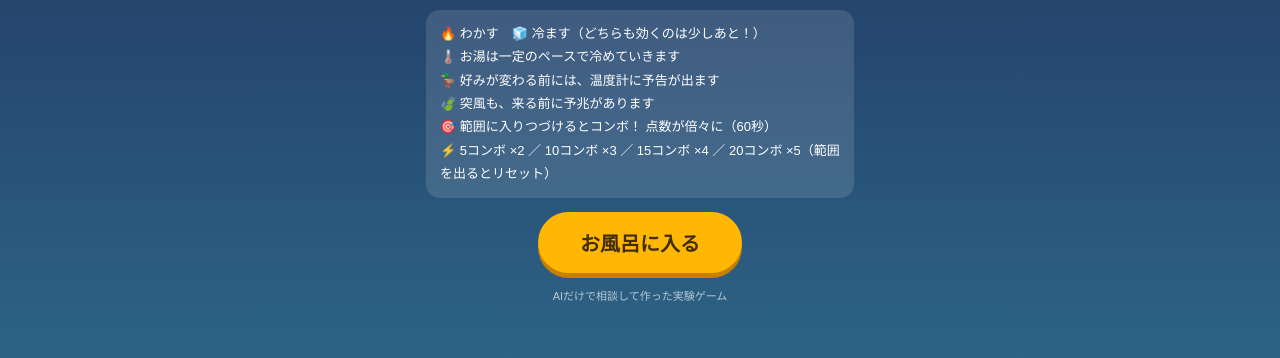
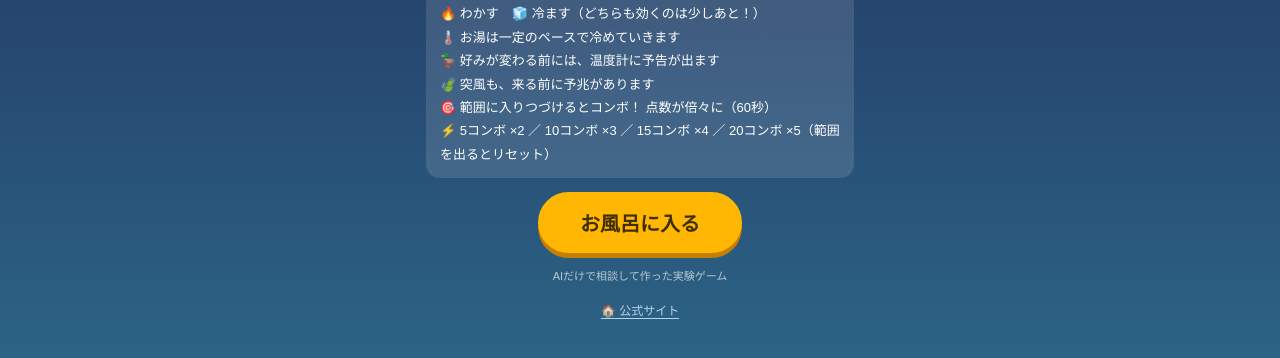
Before and after one commit to sakiyayoi/chodoii-yukagen, a plain HTML site: page index.html in a window 1280 px wide. Shown: the part 360-718 px from the top of the page. Drawn offline with Linux system fonts and the light colour scheme.

Commit message:
v3.10: 公式サイトリンクをタイトル画面と結果画面に追加

```diff
--- a/index.html
+++ b/index.html
@@ -47,6 +47,12 @@
   }
   .bigBtn:active { transform: translateY(3px); box-shadow: 0 2px 0 #c77f00; }
   .credit { font-size: 11px; opacity: .65; }
+  /* v3.10: 公式サイトへのリンク（タイトル画面・結果画面のみ。プレイ画面には置かない） */
+  .siteLink {
+    font-size: 12px; color: #cfe8ff; opacity: .85; text-decoration: underline;
+    text-underline-offset: 3px; padding: 4px 8px;
+  }
+  .siteLink:active { opacity: 1; }
 
   /* ---------- プレイ ---------- */
   #hud { display: flex; justify-content: space-between; align-items: flex-start; gap: 8px; }
@@ -580,6 +586,7 @@
     </div>
     <button id="startBtn" class="bigBtn">お風呂に入る</button>
     <p class="credit">AIだけで相談して作った実験ゲーム</p>
+    <a class="siteLink" href="https://sakiyayoi.github.io/" target="_blank" rel="noopener">🏠 公式サイト</a>
   </section>
 
   <!-- プレイ -->
@@ -644,6 +651,7 @@
       <button id="xPostBtn" class="xBtn">𝕏 でポスト（画像つき）</button>
       <button id="toTitleBtn" class="subBtn">タイトルへ</button>
     </div>
+    <a class="siteLink" href="https://sakiyayoi.github.io/" target="_blank" rel="noopener">🏠 公式サイト</a>
   </section>
 
   <div id="dangerGlow"></div>
@@ -655,7 +663,7 @@
 
 <script>
 "use strict";
-/* ============ ちょうどいい湯かげん v3.9（公開版） ============
+/* ============ ちょうどいい湯かげん v3.10（公開版） ============
    🔥でわかす／🧊で冷ます。どちらも「遅れて効く」。
    湯は一定ペースで冷める。好みの変化と突風には予告がある。
    帯に入りつづけるとコンボが伸び、スコア倍率が上がる。60秒。
@@ -669,7 +677,9 @@
          霜と結晶・青い縁・震えとくしゃみ・ガチガチ音と冷気音。はみ出し量で0〜3段階。
    v3.9: 結果のポストを「画像つき」に作り替え。Xの投稿インテントは画像を添付できないため、
          結果画像（1200×630）をCanvasで生成し、Web Share API（files対応環境＝スマホの共有シート経由）で
-         画像ごと渡す。非対応環境では「画像をダウンロード→従来インテントを開く」フォールバックにする。 */
+         画像ごと渡す。非対応環境では「画像をダウンロード→従来インテントを開く」フォールバックにする。
+   v3.10: タイトル画面と結果画面に公式サイト（https://sakiyayoi.github.io/）への小さなリンクを追加。
+         プレイ画面には置かない。ゲーム仕様・難易度・演出・共有の挙動は無変更。 */
 const TEMP_MIN = 32, TEMP_MAX = 49;      // ゲージ表示範囲
 const GAME_LEN = 60;                     // 秒
 const BAND_HALF = 1.65;                  // 好み帯の半幅(℃) ※v3.8で1.8→1.65（初期1.5とv3.7の中間、本人の決定）
```
